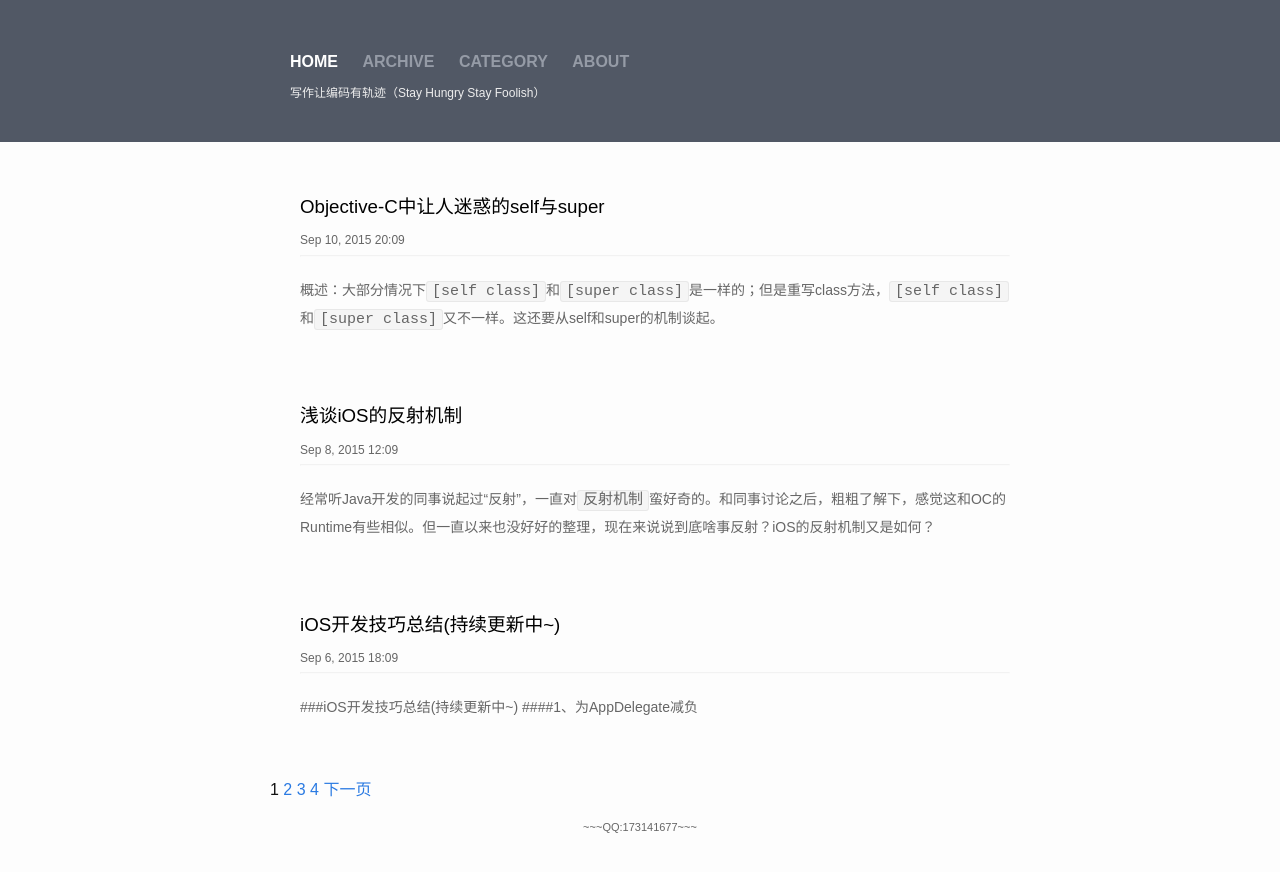
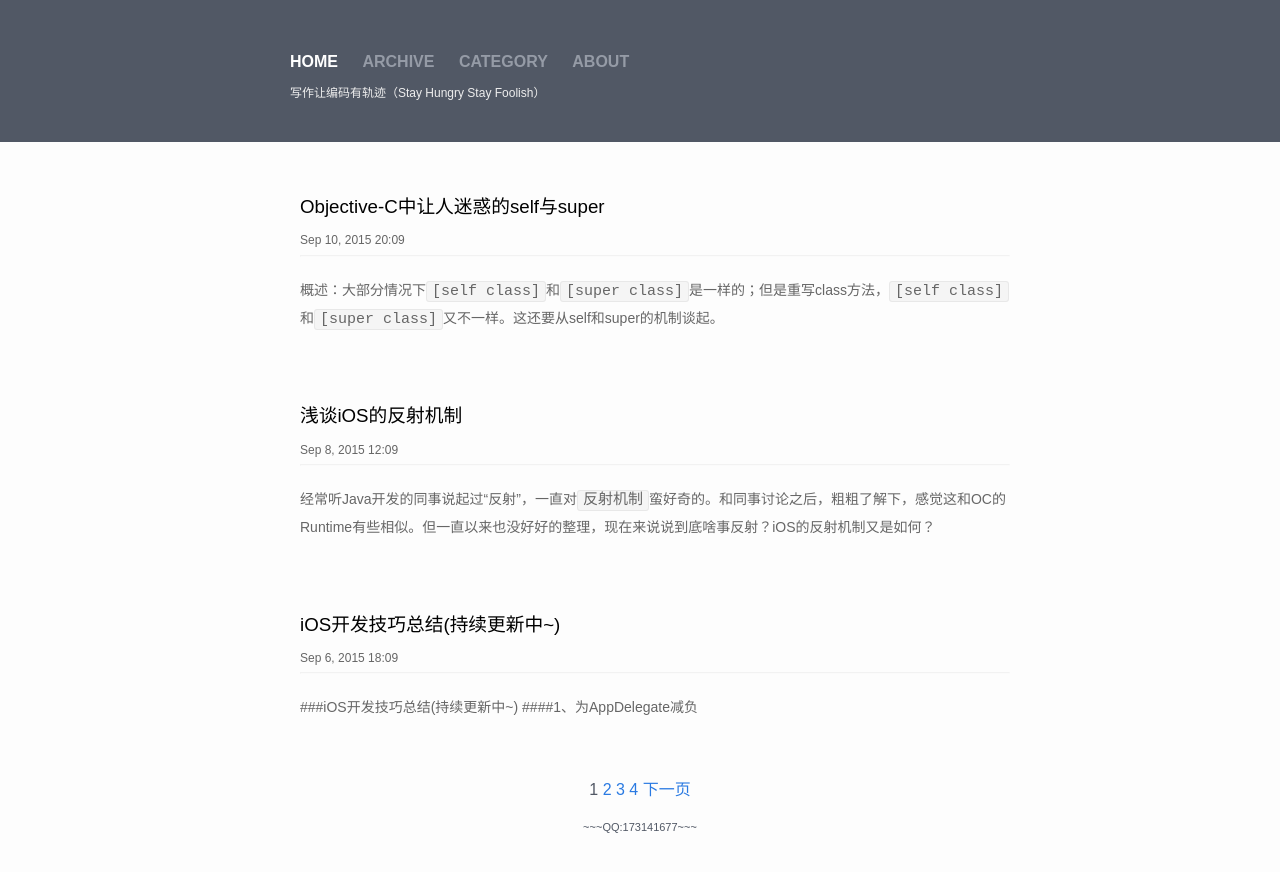
Before and after one commit to ace2github/cch, a Jekyll site: the page built from index.html, in a window 1280 px wide. Shown: the top 872 px of the page. Built offline with Jekyll 4.4.1, drawn with Linux system fonts in a browser that asks for light colours; Markdown is read by kramdown in place of the engine named in the settings; the list of posts is cut into pages by our own code.

Commit message:
modify config

```diff
--- a/_sass/_layout.scss
+++ b/_sass/_layout.scss
@@ -184,7 +184,7 @@ li {
 .footer {
     font-size: 11px;
     text-align: center;
-	color: #666;
+	color: #515865;
 }
 
 #gotop {
@@ -197,3 +197,8 @@ li {
     color: white;
     cursor: pointer;
 }
+
+.pagination {
+    text-align: center;
+    color: #515865;
+}
```
